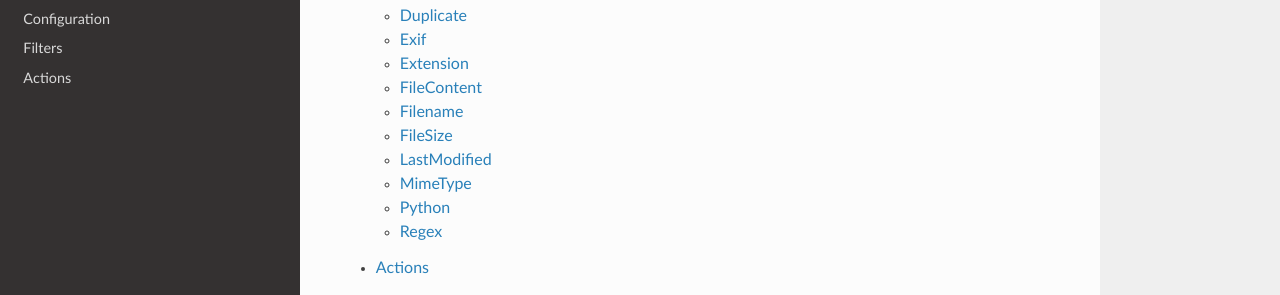
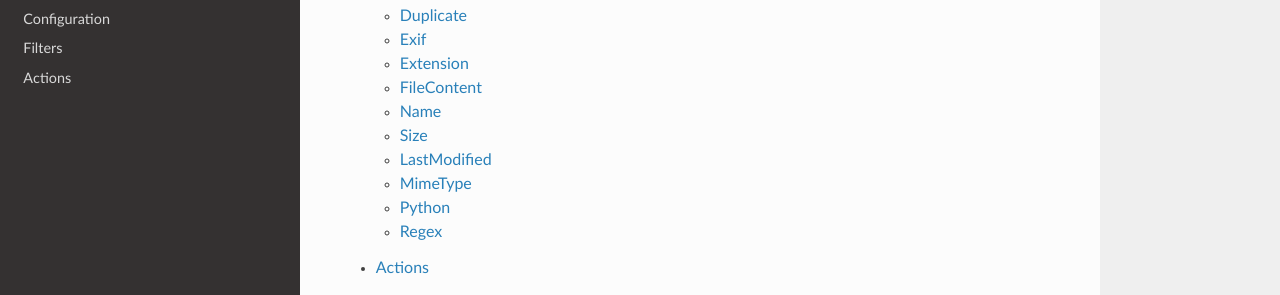
Before and after one commit to tfeldmann/organize, a Sphinx documentation site: the page built from docs/index.rst, in a window 1280 px wide and 900 px high, scrolled down 844 px. Shown: the part 156-451 px from the top of the window. Built offline with Sphinx 7.4.7 and the Read the Docs theme 2.0.0, drawn with Linux system fonts in a browser that asks for light colours.

Commit message:
update docs

```diff
--- a/docs/page/filters.rst
+++ b/docs/page/filters.rst
@@ -24,13 +24,13 @@ FileContent
 -----------
 .. autoclass:: FileContent
 
-Filename
+Name
 --------
-.. autoclass:: Filename
+.. autoclass:: Name
 
-FileSize
+Size
 --------
-.. autoclass:: FileSize
+.. autoclass:: Size
 
 LastModified
 ------------
```
